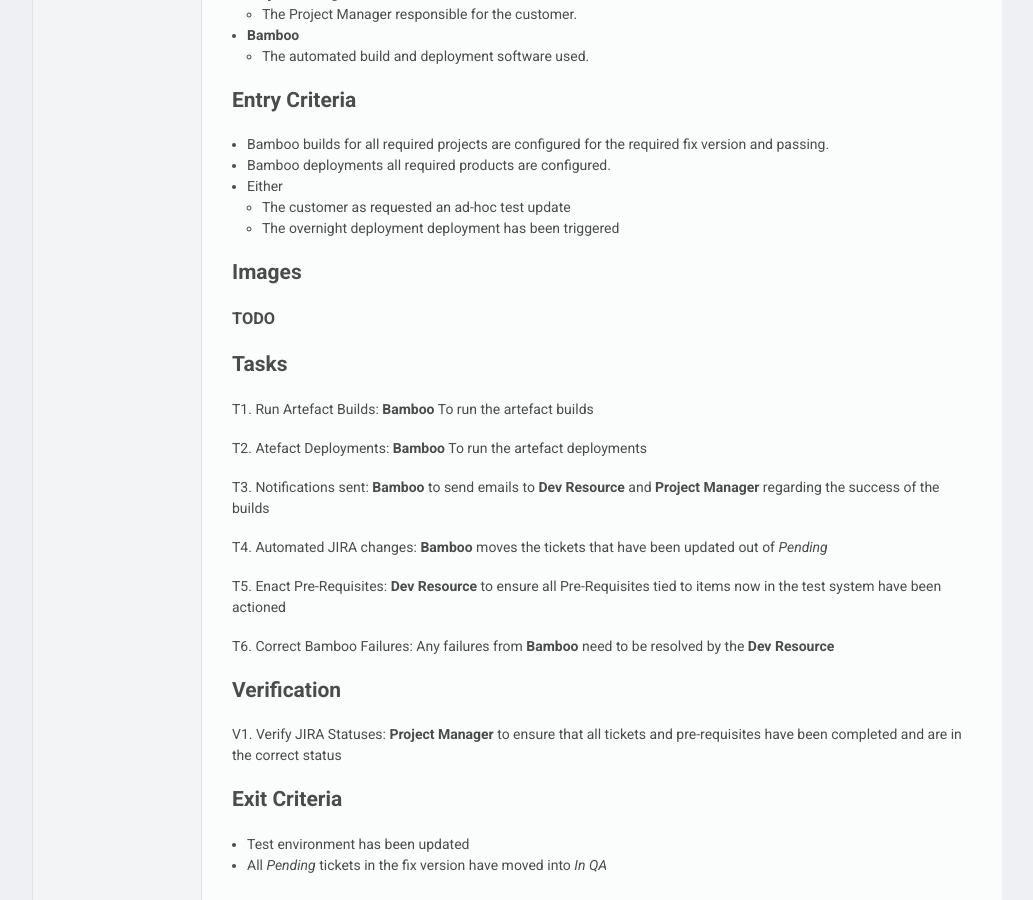
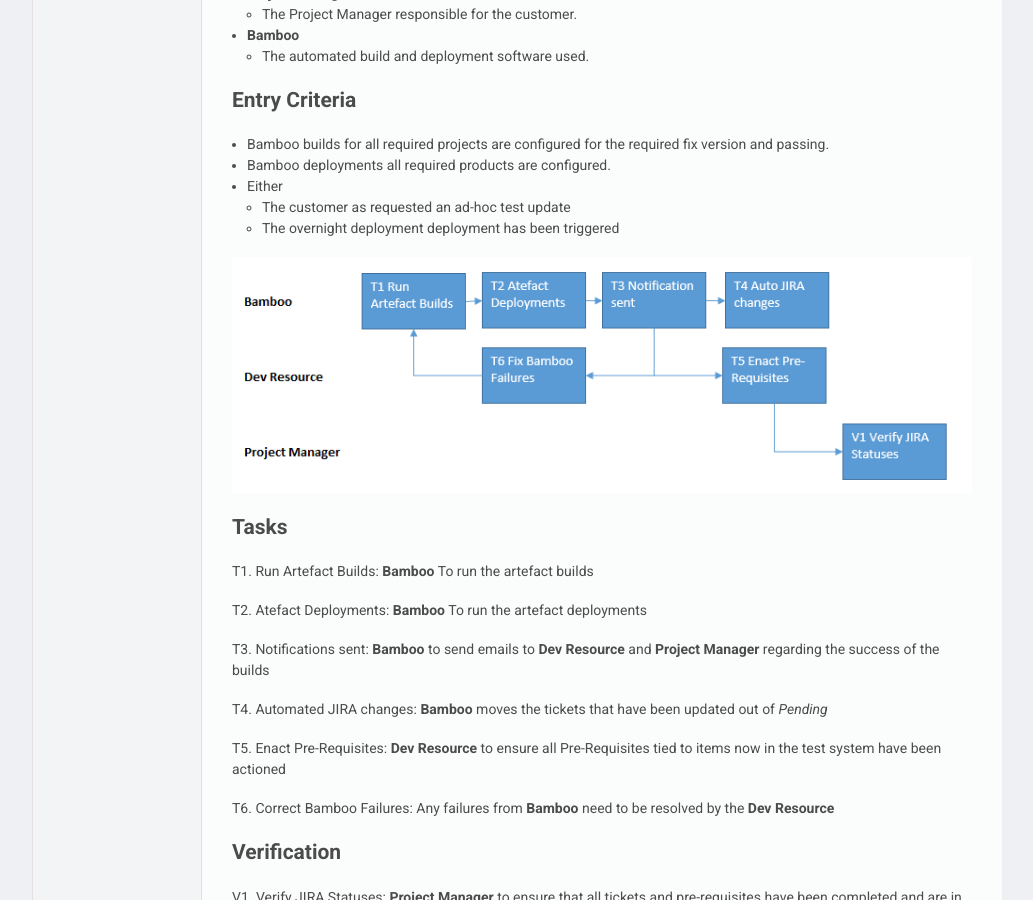
Before and after one commit to intuitive-documentation/process, a Jekyll site: the page built from _content/Test Deployments.md, in a window 1280 px wide and 900 px high, scrolled down 344 px. Shown: the whole window, without its empty margins (108-1141 px from the left). Built offline with Jekyll 4.4.1, drawn with Linux system fonts in a browser that asks for light colours.

Commit message:
Add Image

```diff
--- a/_content/Test Deployments.md
+++ b/_content/Test Deployments.md
@@ -20,8 +20,7 @@ title: "Test Deployments"
 	- The customer as requested an ad-hoc test update
 	- The overnight deployment deployment has been triggered
 
-## Images
-### TODO
+![Test Deployment Process](/DevelopmentTeamProcess/images/TestDeployment/TestDeploymentFlow.png)
 
 ## Tasks
 T1. 	Run Artefact Builds: **Bamboo** To run the artefact builds
```
Also changed, not shown: images/TestDeployment/TestDeploymentFlow.png (added).
